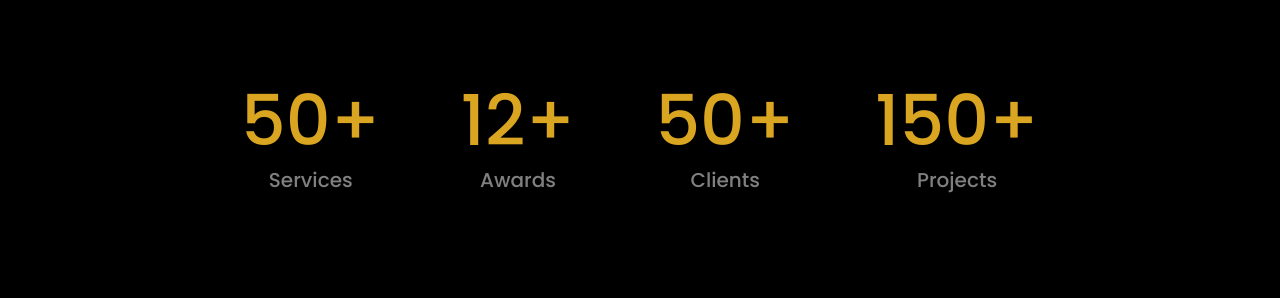
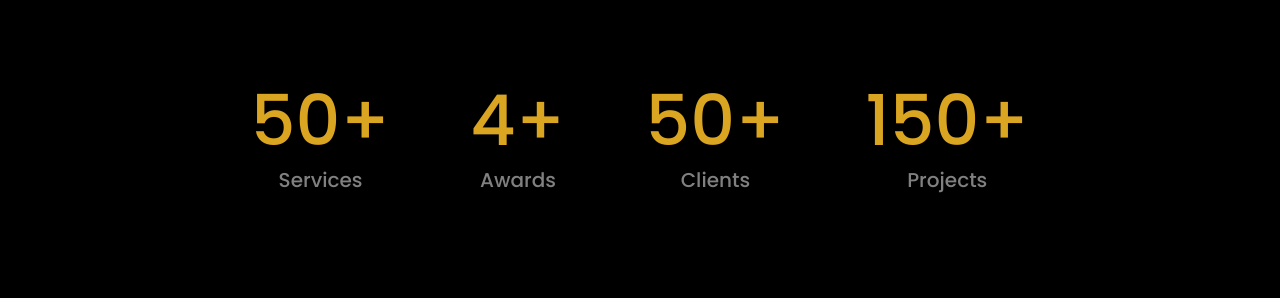
Before and after one commit to Shashvat3/reforma-interiors, a plain HTML site: page index.html in a window 1280 px wide. Shown: the part 502-800 px from the top of the page. Drawn offline with nearby package versions, Linux system fonts and the light colour scheme.

Commit message:
Update index.html

```diff
--- a/index.html
+++ b/index.html
@@ -55,7 +55,7 @@
       </div>
 
       <div class="box">
-        <h1 class="count" data-count="12">12+</h1>
+        <h1 class="count" data-count="4">4+</h1>
         <h3>awards</h3>
       </div>
 
```
